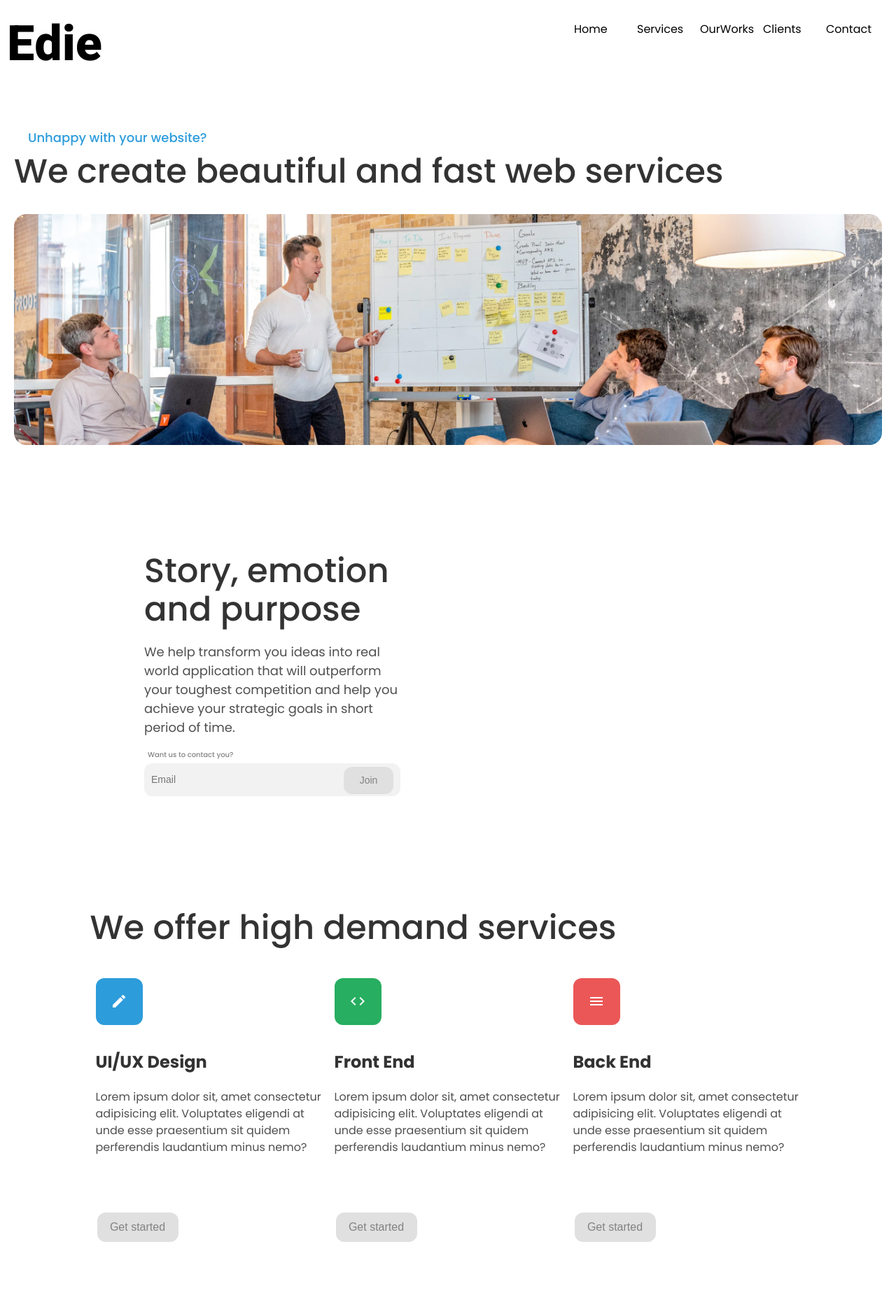
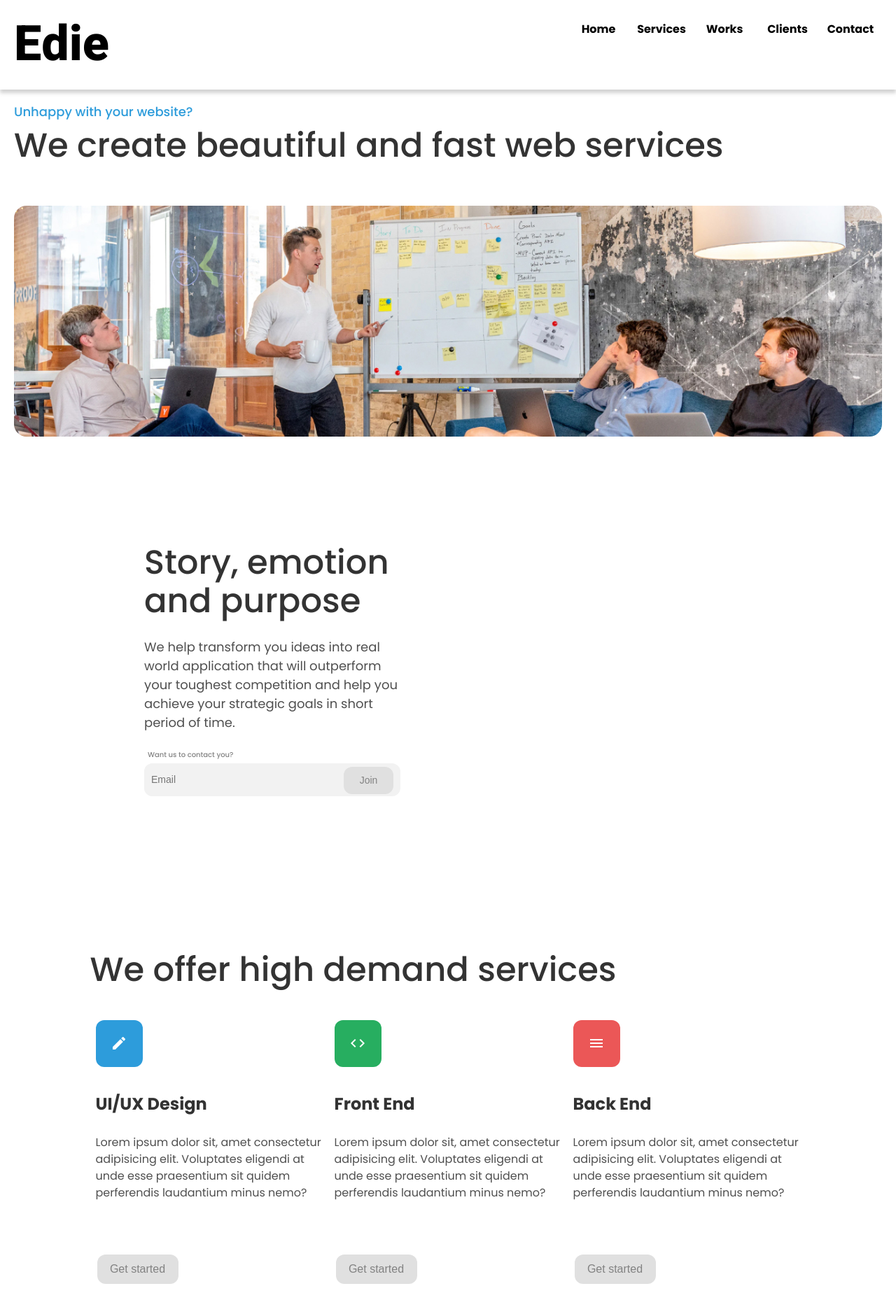
Before and after one commit to johngrier10/edie, a website: page index.html in a window 1280 px wide. Shown: the top 1858 px of the page at 70% size. Drawn offline with Linux system fonts and the light colour scheme.

Commit message:
Fixed vertical alignment issues on mobile. Added drop-shadow to menu

```diff
--- a/index.html
+++ b/index.html
@@ -29,7 +29,7 @@
         <ul>
             <li><a href="#home">Home</a></li>
             <li><a href="#services">Services</a></li>
-            <li><a href="#ourworks">OurWorks</a></li>
+            <li><a href="#ourworks">Works</a></li>
             <li><a href="#clients">Clients</a></li>
             <li><a href="#contact">Contact</a></li>
         </ul>
@@ -188,7 +188,7 @@
             <ul>
                 <li><a href="#home">Home</a></li>
                 <li><a href="#services">Services</a></li>
-                <li><a href="#ourworks">OurWorks</a></li>
+                <li><a href="#ourworks">Works</a></li>
                 <li><a href="#clients">Clients</a></li>
                 <li><a href="#contact">Contact</a></li>
             </ul>
--- a/style.css
+++ b/style.css
@@ -7,6 +7,8 @@ font-size: 62.5%;
 margin: 0;
 padding: 0;
 overflow-x:hidden;
+/* background: rgb(2,0,36);
+background: linear-gradient(0deg, rgba(2,0,36,1) 0%, rgba(16,14,29,1) 25%, rgba(12,69,92,1) 51%, rgb(212, 248, 255) 100%); */
 }
 
 h1, h2, h3, h4, h5, h6{
@@ -20,17 +22,20 @@ a{
     text-decoration: none;
 }
 
+input[type="email"]{
+    outline: none ;
+}
 
 p{
     font-size: 1.2rem;
     font-weight: 400;
     line-height: 18px;
-    margin-top: 20px;
+    margin: 2.5rem 0;
     color: #4f4f4f;
 }
 
 h1{
-    font-size: 2.4rem;
+    font-size: 3.4rem;
     line-height: 36px;
     margin-top: 10px;
 }
@@ -62,9 +67,15 @@ a, a:visited, a:hover, a:active {
 
 
 
-header {display: flex;
+header {
+    display: flex;
     justify-content: space-between;
-    padding: 1.3rem 1rem 0 1rem;
+    padding: 1.3rem 2rem;
+    position: fixed;
+    width: 100%;
+    background: #fff;
+    z-index: 10;
+    box-shadow: 0px 5px 5px 0px rgba(198, 198, 198, 0.79)
 }
 
 .logo{
@@ -83,13 +94,13 @@ section{
     display: flex;
     flex-direction: column;
     justify-content: center;
+    max-width: 41.7rem;
+    margin: 2rem 0;
 }
 
 .main-h1{
     position: relative;
-    margin-top: 55px;
-    margin-bottom: 15px;
-}
+    margin: 10.5rem 0 2.5rem 0;}
 
 .main-h1::before{
     content: 'Unhappy with your website?';
@@ -99,10 +110,10 @@ section{
     left: 0;
     right: 0;
     color: #2D9CDB;
-    padding-left: 2.0rem;
     margin-bottom: -7px;
 
 }
+
 
 .heroImage{
     /* max-width: 100%;
@@ -111,6 +122,7 @@ section{
     align-self: center;
     width: 100%;
     height: auto;
+    margin: 2.5rem 0;
 }
 
 .heroImage img, .team img{
@@ -151,6 +163,7 @@ form{
     color: #828282;
     font-size: 1rem;
     margin: 0 0 5px .5rem;
+    display: flex;
 }
 
 button{
@@ -265,7 +278,7 @@ button{
 }
 
 .features h1{
-    margin: 15rem 0 2.5rem 0;
+    margin:  2.5rem auto;
 }
 
 
@@ -278,7 +291,6 @@ button{
     justify-content: center;
     margin-bottom: 3.5rem;
     width: 100%;
-    max-width: 90%;
     height: auto;
 }
 
@@ -361,9 +373,12 @@ button{
 }
 
 footer{
+    position: absolute;
+    left: 0;
+    right: 0;
     background: #100E1D;
     color: #f2f2f2;
-    /* width: 100%; */
+    width: 100%;
     padding: 2rem;
 
 
@@ -379,6 +394,9 @@ footer li{
 }
 footer ul{
     padding: 0;
+    width: 66%;
+    position: absolute;
+    right: 0;
 }
 footer a{
     text-decoration: none;
@@ -406,6 +424,7 @@ footer form{
  }
  .contact{
      max-width: 36.6rem;
+
  }
 
 ul li{
@@ -415,6 +434,10 @@ ul li{
 header svg{
     position: absolute;
     right: 0;
+}
+
+header svg:hover{
+    cursor: pointer;
 }
 
 
@@ -462,6 +485,7 @@ header svg{
         display: flex;
         flex-direction: column;
         align-content: space-between;
+        padding: .5rem;
     }
     .main-h1::before{
         font-size: 1.8rem;
@@ -491,6 +515,7 @@ header svg{
         list-style: none;
         width: 9.0rem;
         display: block;
+        text-align: center;
     }
 
     ul{
@@ -498,12 +523,14 @@ header svg{
         flex-direction: row;
         justify-content: space-between;
         padding: 0;
+        font-weight: 700;
     }
 
     .main-h1{
-        margin-top: 102px;
+        margin-top: 15rem;
         margin-bottom: 34px
     }
+
     .heroImage{
         margin-bottom: 6rem;
     }
@@ -512,4 +539,11 @@ header svg{
         margin-top: 7.5rem;
 
     }
+    section{
+        max-width: none;
+        margin: 3rem 0;
+    }
+    .features-card img{
+        width: 95%;
+    }
  }
```
